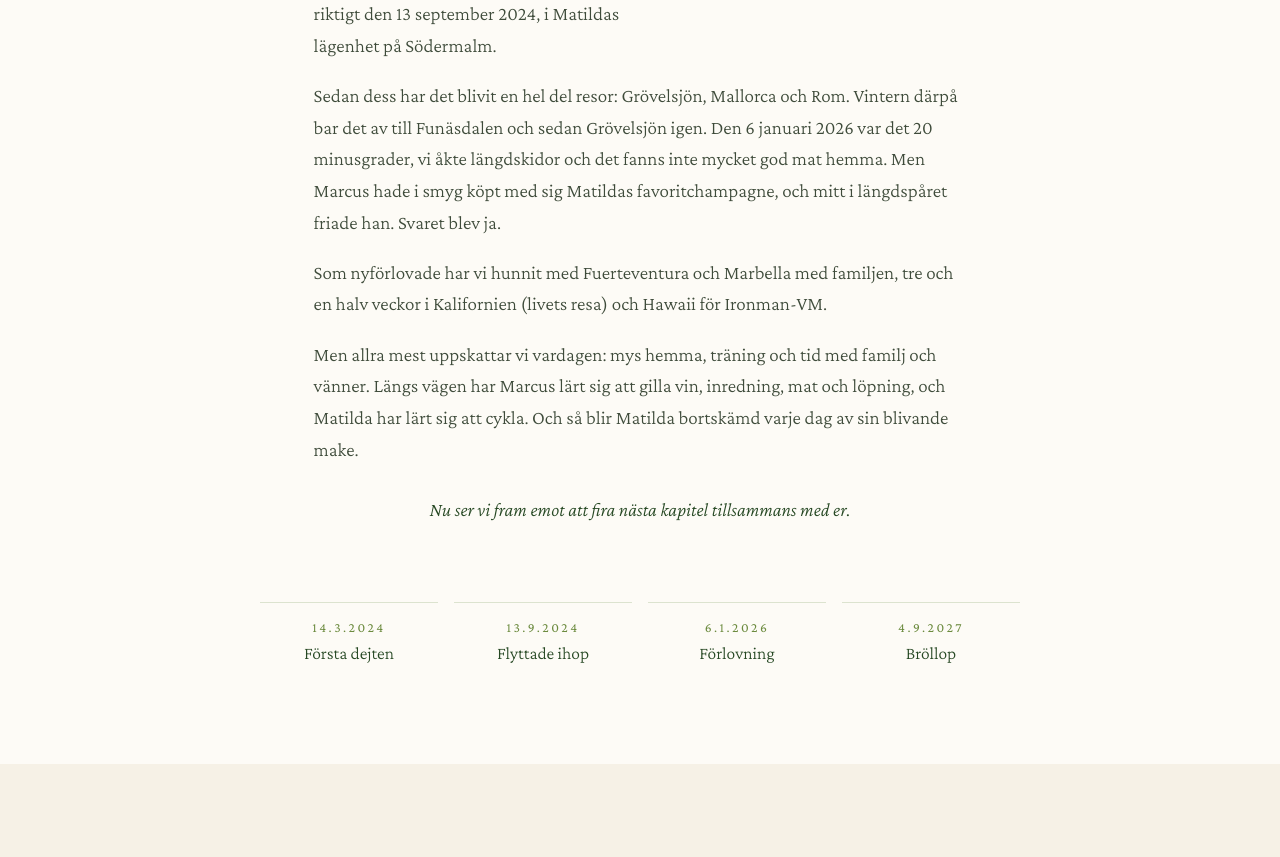
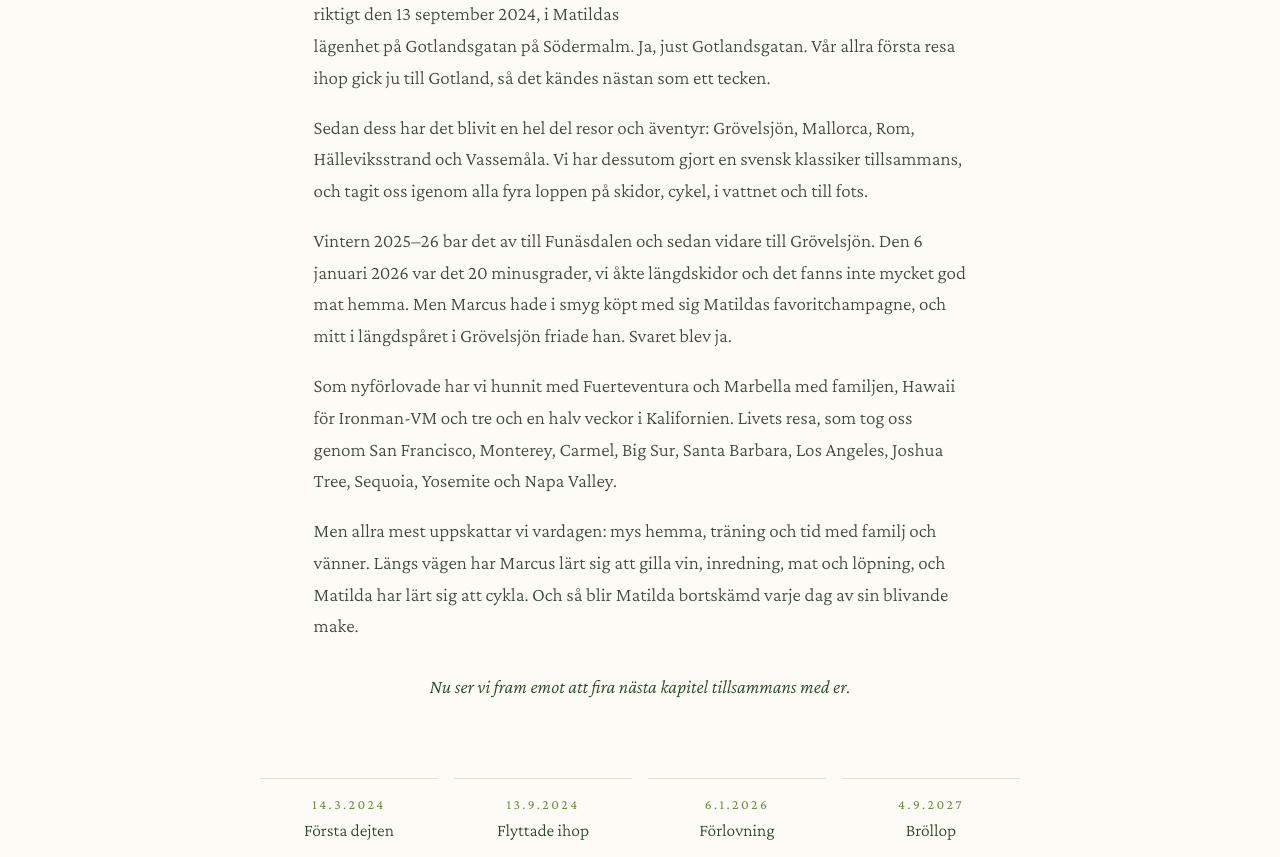
Before and after one commit to 0lsson/matildaochmarcus, a plain HTML site: page index.html in a window 1280 px wide. Shown: the part 3587-4444 px from the top of the page. Drawn offline with nearby package versions, Linux system fonts and the light colour scheme.

Commit message:
Fler detaljer i vår historia: Gotlandsgatan, klassikern, resor och frieriet i Grövelsjön
Co-Authored-By: Claude Opus 5.5 <noreply@anthropic.com>
Claude-Session: https://claude.ai/code/session_01FkhNeXymSwXbiSP49rcicH

```diff
--- a/index.html
+++ b/index.html
@@ -273,9 +273,10 @@
             <figcaption>Första bilden på oss tillsammans</figcaption>
           </figure>
           <p>Första dejten blev den 14 mars 2024 på Opizzicato på Södermalm. Matilda kom lite sent (det är förlåtet), och sedan drack vi vatten. Mycket vatten. Glas efter glas, bara för att middagen aldrig skulle ta slut.</p>
-          <p>I juni samma år köpte vi varsin lägenhet, samma vecka. Smidigt, tyckte vi, tills det visade sig att Marcus skulle bli bostadslös i två veckor i övergången. Lösningen kom han själv på: han kunde ju bo hos Matilda i juli. Bara tillfälligt, förstås. Efter en sommar med Gotland och Paris under OS flyttade vi ihop på riktigt den 13 september 2024, i Matildas lägenhet på Södermalm.</p>
-          <p>Sedan dess har det blivit en hel del resor: Grövelsjön, Mallorca och Rom. Vintern därpå bar det av till Funäsdalen och sedan Grövelsjön igen. Den 6 januari 2026 var det 20 minusgrader, vi åkte längdskidor och det fanns inte mycket god mat hemma. Men Marcus hade i smyg köpt med sig Matildas favoritchampagne, och mitt i längdspåret friade han. Svaret blev ja.</p>
-          <p>Som nyförlovade har vi hunnit med Fuerteventura och Marbella med familjen, tre och en halv veckor i Kalifornien (livets resa) och Hawaii för Ironman-VM.</p>
+          <p>I juni samma år köpte vi varsin lägenhet, samma vecka. Smidigt, tyckte vi, tills det visade sig att Marcus skulle bli bostadslös i två veckor i övergången. Lösningen kom han själv på: han kunde ju bo hos Matilda i juli. Bara tillfälligt, förstås. Efter en sommar med Gotland och Paris under OS flyttade vi ihop på riktigt den 13 september 2024, i Matildas lägenhet på Gotlandsgatan på Södermalm. Ja, just Gotlandsgatan. Vår allra första resa ihop gick ju till Gotland, så det kändes nästan som ett tecken.</p>
+          <p>Sedan dess har det blivit en hel del resor och äventyr: Grövelsjön, Mallorca, Rom, Hälleviksstrand och Vassemåla. Vi har dessutom gjort en svensk klassiker tillsammans, och tagit oss igenom alla fyra loppen på skidor, cykel, i vattnet och till fots.</p>
+          <p>Vintern 2025–26 bar det av till Funäsdalen och sedan vidare till Grövelsjön. Den 6 januari 2026 var det 20 minusgrader, vi åkte längdskidor och det fanns inte mycket god mat hemma. Men Marcus hade i smyg köpt med sig Matildas favoritchampagne, och mitt i längdspåret i Grövelsjön friade han. Svaret blev ja.</p>
+          <p>Som nyförlovade har vi hunnit med Fuerteventura och Marbella med familjen, Hawaii för Ironman-VM och tre och en halv veckor i Kalifornien. Livets resa, som tog oss genom San Francisco, Monterey, Carmel, Big Sur, Santa Barbara, Los Angeles, Joshua Tree, Sequoia, Yosemite och Napa Valley.</p>
           <p>Men allra mest uppskattar vi vardagen: mys hemma, träning och tid med familj och vänner. Längs vägen har Marcus lärt sig att gilla vin, inredning, mat och löpning, och Matilda har lärt sig att cykla. Och så blir Matilda bortskämd varje dag av sin blivande make.</p>
           <p class="closer">Nu ser vi fram emot att fira nästa kapitel tillsammans med er.</p>
         </div>
```
